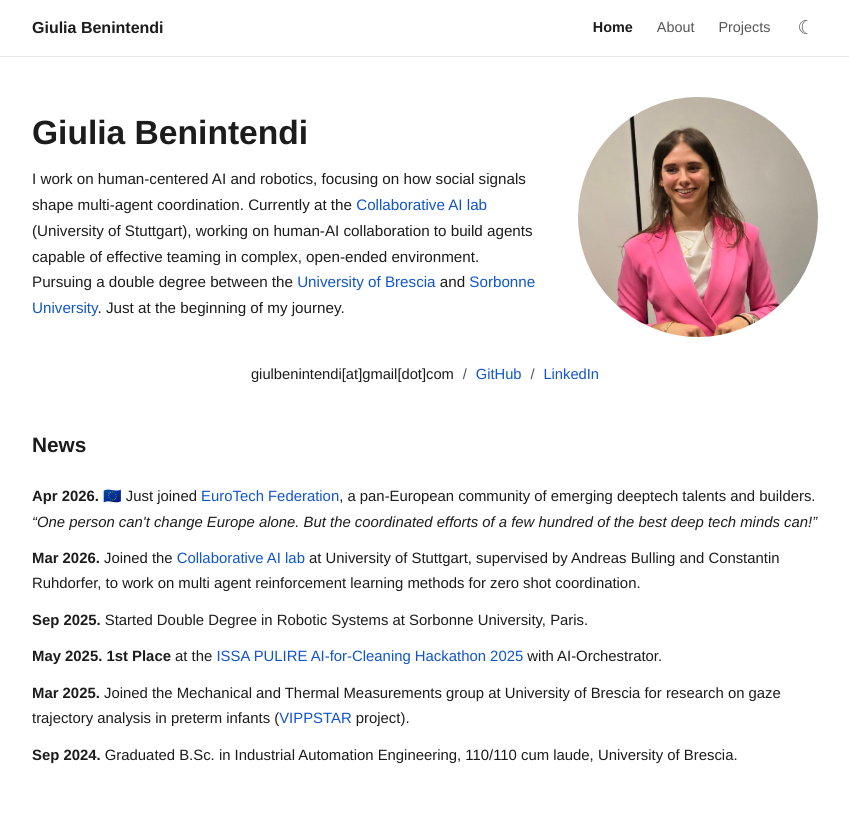
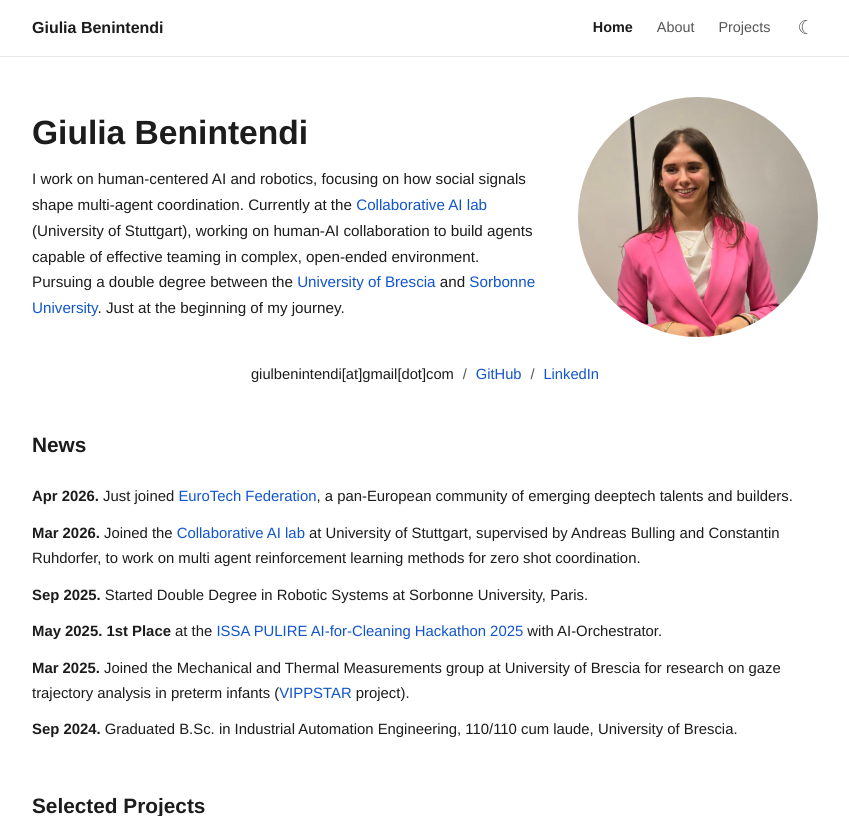
Before and after one commit to giuliabenintendi/giuliabenintendi.github.io, a Jekyll site: the page built from index.html, in a window 1280 px wide and 900 px high, cut to the strip 0-816 px from the top of the window. Shown: the whole strip, without its empty margins (215-1064 px from the left). Built offline with Jekyll 4.4.1, drawn with Linux system fonts in a browser that asks for light colours.

Commit message:
drop quote and flag from eurotech news item

```diff
--- a/index.html
+++ b/index.html
@@ -30,7 +30,7 @@
 <h2 class="section-title">News</h2>
 <ul class="news-list">
   <li class="news-item">
-    <span class="news-date">Apr 2026.</span> 🇪🇺 Just joined <a href="https://www.eurotech-federation.com/" target="_blank">EuroTech Federation</a>, a pan-European community of emerging deeptech talents and builders. <em>&ldquo;One person can't change Europe alone. But the coordinated efforts of a few hundred of the best deep tech minds can!&rdquo;</em>
+    <span class="news-date">Apr 2026.</span> Just joined <a href="https://www.eurotech-federation.com/" target="_blank">EuroTech Federation</a>, a pan-European community of emerging deeptech talents and builders.
   </li>
   <li class="news-item">
     <span class="news-date">Mar 2026.</span> Joined the <a href="https://www.collaborative-ai.org/" target="_blank">Collaborative AI lab</a> at University of Stuttgart, supervised by Andreas Bulling and Constantin Ruhdorfer, to work on multi agent reinforcement learning methods for zero shot coordination.
```
